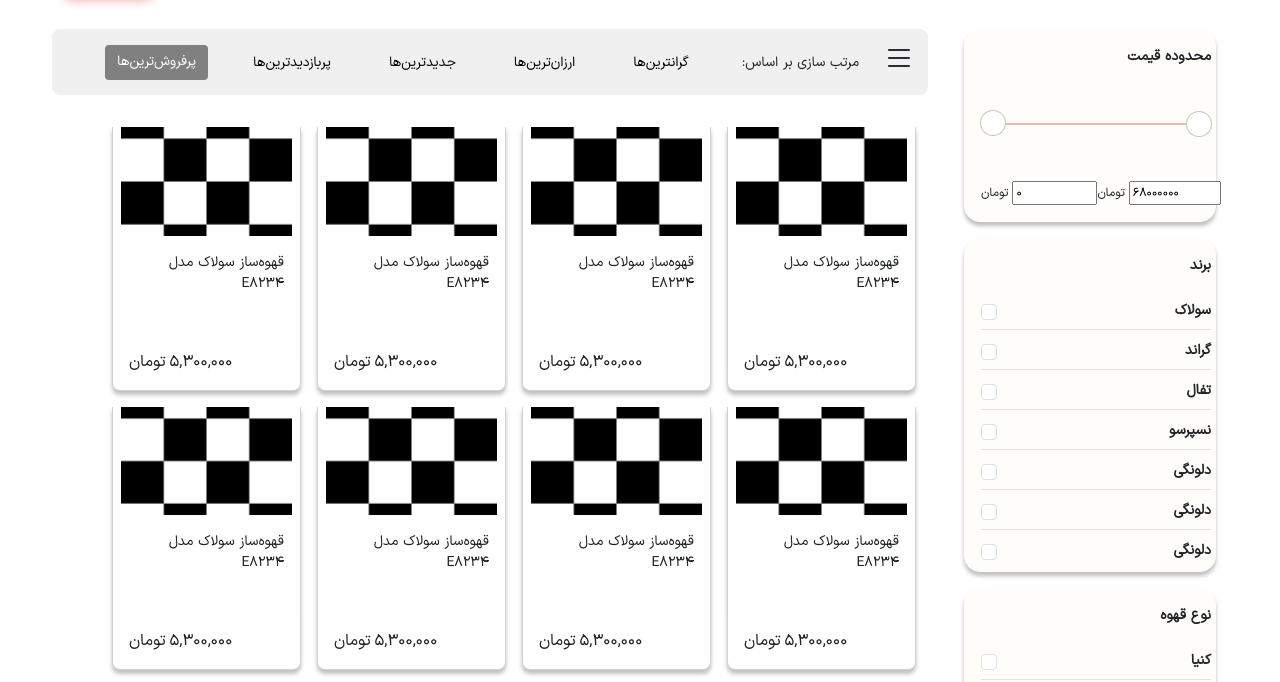
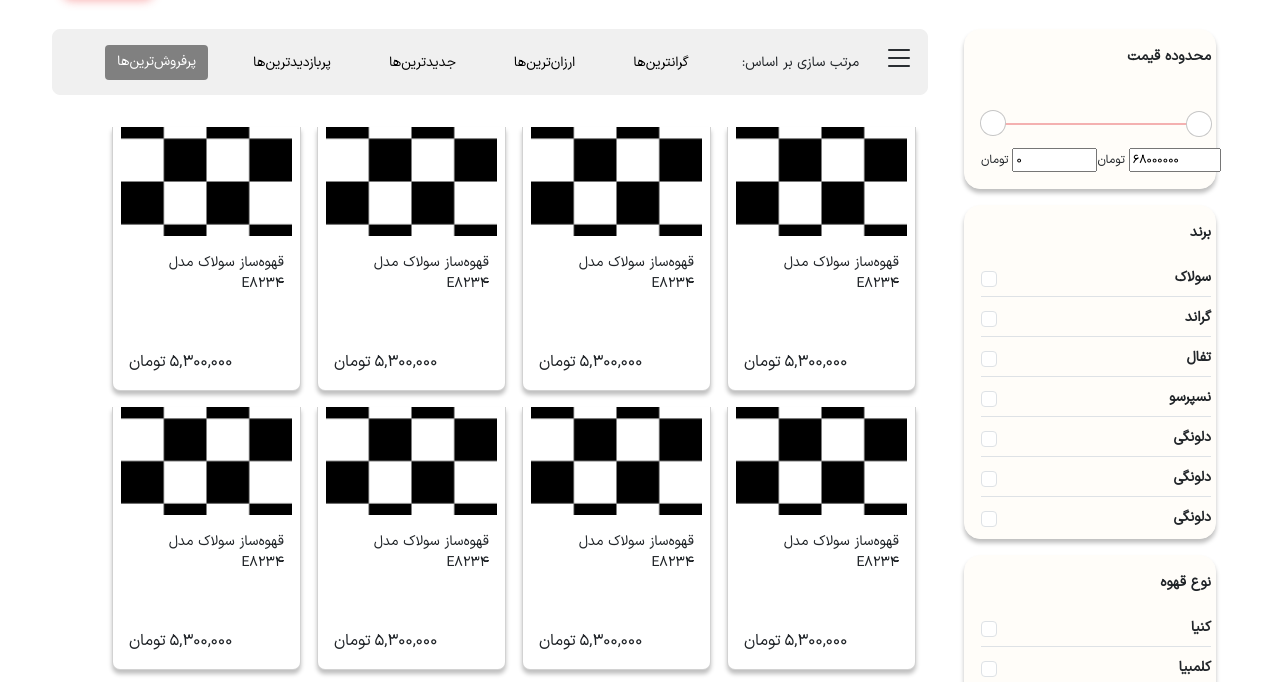
Before and after one commit to smrasoul/Coffee-Online-Shop, a website: page public/desktop-1.html in a window 1280 px wide. Shown: the part 147-829 px from the top of the page. Drawn offline with nearby package versions, Linux system fonts and the light colour scheme; files that its build step writes are made by us from their sources; files whose address does not match are found by name.

Commit message:
updated slider margins

```diff
--- a/public/desktop-1.html
+++ b/public/desktop-1.html
@@ -82,7 +82,7 @@
                 <input id="toSlider" type="range" value="68000000" min="0" max="68000000"/>
                 <input id="fromSlider" type="range" value="0" min="0" max="68000000"/>
               </div>
-              <div class="price-range-text d-flex justify-content-between py-lg-2">
+              <div class="price-range-text d-flex justify-content-between pb-2">
                 <div dir="ltr" class="hstack">
                   <div class="form_control_container__time me-1">تومان</div>
                   <input class="form_control_container__time__input" type="number" id="fromInput" value="0" min="0" max="680000"/>
--- a/styles/pages/desktop-1.css
+++ b/styles/pages/desktop-1.css
@@ -77,7 +77,7 @@
 
   .sliders_control {
     position: relative;
-    min-height: 50px;
+    min-height: 25px;
   }
 
   .form_control {
```
